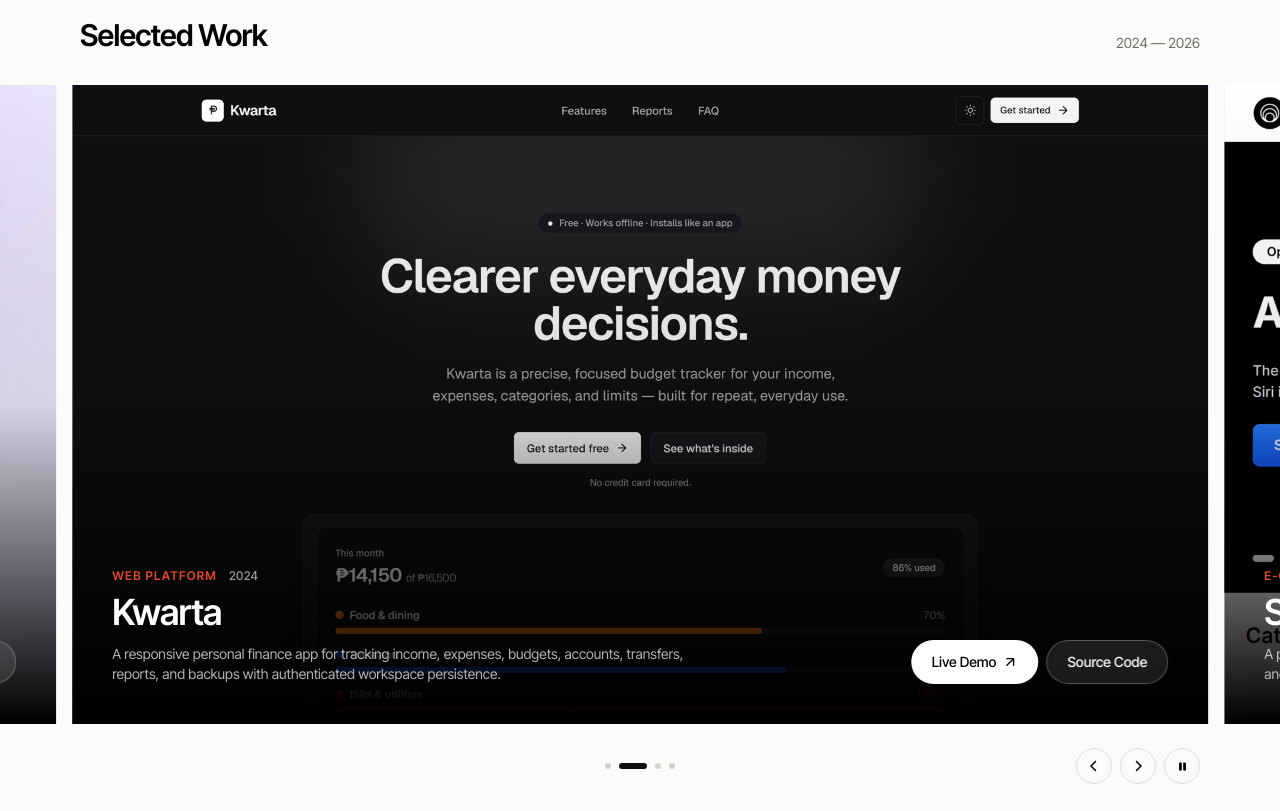
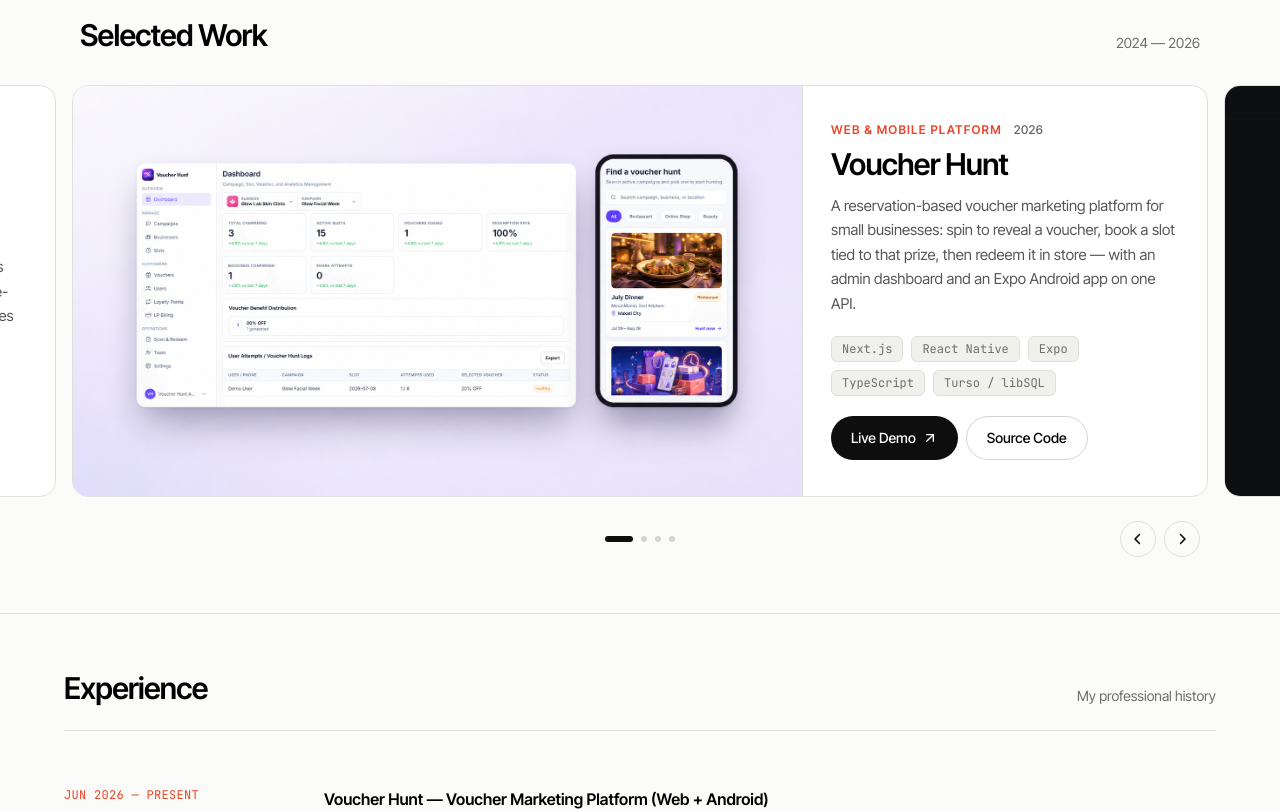
Before and after one commit to JiraldLaurea/digital-porftolio, a Next.js app: page / in a window 1280 px wide. Shown: the part 840-1651 px from the top of the page. Built offline with nearby package versions, Linux system fonts and the light colour scheme.

Commit message:
fix(projects): center Voucher Hunt and disable autoplay

```diff
--- a/src/app/components/ProjectsCard.tsx
+++ b/src/app/components/ProjectsCard.tsx
@@ -3,6 +3,7 @@ import Image from "next/image";
 import { memo } from "react";
 import { FiArrowUpRight, FiImage } from "react-icons/fi";
 import { Project } from "../Types/index";
+import TechStack from "./TechStack";
 
 const ProjectsCard = memo(
   ({
@@ -14,67 +15,69 @@ const ProjectsCard = memo(
     link,
     sourceCode,
     figmaLink,
+    techs,
   }: Project) => {
+    const secondaryBtn =
+      "flex items-center justify-center px-5 text-sm font-medium transition-colors bg-transparent border rounded-full h-11 border-primary5 dark:border-zinc-600 hover:bg-primary-hovered dark:hover:bg-primary-hovered-dark";
+
     return (
-      <div className="w-full overflow-hidden bg-primary2 dark:bg-primary3-dark sm:relative sm:aspect-video sm:bg-zinc-200">
-        {/* Background: screenshot or placeholder. Full, uncropped image on
-            mobile (its own aspect-video box); fills the card as a cover
-            background from sm up, where there's room for an overlay. */}
-        <div className="relative w-full aspect-video sm:absolute sm:inset-0 sm:aspect-auto">
+      <article className="grid w-full h-full overflow-hidden bg-white border rounded-2xl border-border-warm dark:bg-primary2-dark dark:border-zinc-700 lg:grid-cols-[1.8fr_1fr]">
+        {/* Screenshot, full-bleed. Every project shot is exactly 16:9 and the
+            column ratio is tuned so the cell's own 16:9 height is what sets the
+            card height — the image fills edge to edge without being cropped. */}
+        <div className="relative w-full aspect-video bg-primary2 dark:bg-primary1-dark">
           {imgSrc ? (
             <Image
               src={`/img/${imgSrc}`}
               alt={name}
-              className="object-contain sm:object-cover sm:object-top"
+              className="object-cover object-center"
               quality={80}
               fill
               placeholder="blur"
               blurDataURL="/img/blur-placeholder.png"
-              sizes="(max-width: 768px) 100vw, 90vw"
+              sizes="(max-width: 1024px) 100vw, 65vw"
             />
           ) : (
-            <div className="absolute inset-0 flex flex-col items-center justify-center gap-3 bg-linear-to-b from-zinc-200 to-zinc-300 text-zinc-400 dark:from-primary3-dark dark:to-primary1-dark dark:text-zinc-500">
+            <div className="absolute inset-0 flex flex-col items-center justify-center gap-3 bg-linear-to-b from-primary3 to-primary5 text-primary6 dark:from-primary3-dark dark:to-primary1-dark dark:text-zinc-500">
               <FiImage size={40} />
               <p className="text-sm font-medium">Coming soon</p>
             </div>
           )}
         </div>
 
-        {/* Legibility gradient: only needed where text overlays the image */}
-        <div className="hidden sm:block sm:absolute sm:inset-0 sm:bg-linear-to-t sm:from-black sm:via-black/10 sm:to-transparent" />
-
-        {/* Content: a plain panel below the image on mobile, an overlay on
-            the image itself from sm up */}
-        <div className="flex flex-col gap-4 p-6 sm:absolute sm:inset-x-0 sm:bottom-0 sm:flex-row sm:items-end sm:justify-between sm:p-8 lg:p-10">
-          <div className="max-w-xl">
+        {/* Detail rail: sits beside the image from lg up, below it before that */}
+        <div className="flex flex-col justify-center gap-5 p-6 border-t border-border-warm dark:border-zinc-700 lg:border-t-0 lg:border-l lg:p-7">
+          <div>
             <div className="flex items-center gap-3 mb-2">
               {category && (
-                <span className="text-xs font-semibold tracking-widest uppercase text-accent">
+                <span className="text-xs font-semibold tracking-widest uppercase text-accent dark:text-accent-dark">
                   {category}
                 </span>
               )}
               {year && (
-                <span className="text-xs font-medium tracking-wide text-secondary-text dark:text-secondary-text-dark sm:text-white/60">
+                <span className="text-xs font-medium tracking-wide text-primary-text/65 dark:text-primary-text-dark/60">
                   {year}
                 </span>
               )}
             </div>
-            <h3 className="text-2xl font-semibold tracking-tight sm:text-3xl sm:text-white lg:text-4xl">
+            <h3 className="text-2xl font-semibold tracking-tight lg:text-3xl">
               {name}
             </h3>
-            <p className="mt-2 text-sm text-secondary-text dark:text-secondary-text-dark sm:mt-3 sm:text-white/70 line-clamp-3">
+            <p className="mt-3 text-[15px] leading-relaxed text-primary-text/70 dark:text-primary-text-dark/70 line-clamp-5">
               {description}
             </p>
           </div>
 
-          {/* Action buttons: fill the row equally on mobile, auto-width from sm up */}
-          <div className="flex gap-2 sm:flex-wrap sm:shrink-0">
+          <TechStack techs={techs} />
+
+          {(link || sourceCode || figmaLink) && (
+            <div className="flex flex-wrap gap-2">
               {link && (
                 <a
                   href={link}
                   target="_blank"
                   rel="noreferrer"
-                className="flex flex-1 items-center justify-center gap-1.5 px-5 h-11 text-sm font-medium text-primary1 dark:text-black transition-colors bg-primary-text dark:bg-white rounded-full hover:bg-primary-text/85 dark:hover:bg-white/85 sm:flex-none sm:text-black sm:bg-white sm:hover:bg-white/85"
+                  className="flex items-center justify-center gap-1.5 px-5 h-11 text-sm font-medium text-primary1 dark:text-black transition-colors bg-primary-text dark:bg-white rounded-full hover:bg-primary-text/85 dark:hover:bg-white/85"
                 >
                   Live Demo
                   <FiArrowUpRight size={16} />
@@ -85,7 +88,7 @@ const ProjectsCard = memo(
                   href={sourceCode}
                   target="_blank"
                   rel="noreferrer"
-                className="flex flex-1 items-center justify-center px-5 text-sm font-medium transition-colors border rounded-full h-11 border-border-warm dark:border-zinc-700 hover:bg-primary-hovered dark:hover:bg-primary-hovered-dark sm:flex-none sm:text-white sm:border-white/25 sm:bg-white/10 sm:backdrop-blur sm:hover:bg-white/20"
+                  className={secondaryBtn}
                 >
                   Source Code
                 </a>
@@ -95,14 +98,15 @@ const ProjectsCard = memo(
                   href={figmaLink}
                   target="_blank"
                   rel="noreferrer"
-                className="flex flex-1 items-center justify-center px-5 text-sm font-medium transition-colors border rounded-full h-11 border-border-warm dark:border-zinc-700 hover:bg-primary-hovered dark:hover:bg-primary-hovered-dark sm:flex-none sm:text-white sm:border-white/25 sm:bg-white/10 sm:backdrop-blur sm:hover:bg-white/20"
+                  className={secondaryBtn}
                 >
                   Open in Figma
                 </a>
               )}
             </div>
+          )}
         </div>
-      </div>
+      </article>
     );
   },
 );
--- a/src/app/components/ProjectsCarousel.tsx
+++ b/src/app/components/ProjectsCarousel.tsx
@@ -1,21 +1,14 @@
 "use client";
 
 import useEmblaCarousel from "embla-carousel-react";
-import { memo, useCallback, useEffect, useRef, useState } from "react";
-import {
-  FaChevronLeft,
-  FaChevronRight,
-  FaPause,
-  FaPlay,
-} from "react-icons/fa6";
+import { memo, useEffect, useState } from "react";
+import { FaChevronLeft, FaChevronRight } from "react-icons/fa6";
 import { Project } from "../Types";
 import ProjectsCard from "./ProjectsCard";
 
 type ProjectsCarouselProps = {
   projects: Project[];
 };
-
-const AUTOPLAY_DELAY = 5000;
 
 const ProjectsCarousel = memo(({ projects }: ProjectsCarouselProps) => {
   const [emblaRef, emblaApi] = useEmblaCarousel({
@@ -25,25 +18,6 @@ const ProjectsCarousel = memo(({ projects }: ProjectsCarouselProps) => {
     watchDrag: projects.length > 1,
   });
   const [selectedIndex, setSelectedIndex] = useState(0);
-  const [isPlaying, setIsPlaying] = useState(true);
-  const [isInView, setIsInView] = useState(false);
-  const intervalRef = useRef<ReturnType<typeof setInterval> | null>(null);
-
-  // Only allow autoplay once the carousel scrolls into view, so the first
-  // slide is what the visitor actually lands on (and it pauses off-screen)
-  useEffect(() => {
-    if (!emblaApi) return;
-    const node = emblaApi.rootNode();
-    if (!node) return;
-
-    const observer = new IntersectionObserver(
-      ([entry]) => setIsInView(entry.isIntersecting),
-      { threshold: 0.4 },
-    );
-    observer.observe(node);
-
-    return () => observer.disconnect();
-  }, [emblaApi]);
 
   // Track the selected slide for the pagination
   useEffect(() => {
@@ -59,44 +33,22 @@ const ProjectsCarousel = memo(({ projects }: ProjectsCarouselProps) => {
     };
   }, [emblaApi]);
 
-  // Autoplay via a timer (no extra dependency needed)
-  const clearAutoplay = useCallback(() => {
-    if (intervalRef.current) {
-      clearInterval(intervalRef.current);
-      intervalRef.current = null;
-    }
-  }, []);
-
-  const startAutoplay = useCallback(() => {
-    clearAutoplay();
-    if (isPlaying && isInView && emblaApi && projects.length > 1) {
-      intervalRef.current = setInterval(() => {
-        emblaApi.scrollNext();
-      }, AUTOPLAY_DELAY);
-    }
-  }, [clearAutoplay, isPlaying, isInView, emblaApi, projects.length]);
-
-  useEffect(() => {
-    startAutoplay();
-    return clearAutoplay;
-  }, [startAutoplay, clearAutoplay]);
-
   const iconBtn =
     "flex items-center justify-center transition border rounded-full w-9 h-9 hover:bg-primary-hovered dark:border-zinc-700 dark:hover:bg-primary-hovered-dark disabled:opacity-40";
 
   return (
     <>
-      <div
-        ref={emblaRef}
-        className="overflow-hidden select-none"
-        onMouseEnter={clearAutoplay}
-        onMouseLeave={startAutoplay}
-      >
+      <div ref={emblaRef} className="overflow-hidden select-none">
         {/* Each slide caps at the content column width and centres, so the
-                    active card fills the column while neighbours bleed outside it */}
-        <div className="flex">
+                    active card fills the column while neighbours bleed outside it.
+                    items-stretch + a flex slide gives every card the height of
+                    the tallest one, so slides don't jump as the carousel moves */}
+        <div className="flex items-stretch">
           {projects.map((project, index) => (
-            <div key={index} className="flex-[0_0_100%] max-w-6xl min-w-0 px-2">
+            <div
+              key={index}
+              className="flex flex-[0_0_100%] max-w-6xl min-w-0 px-2"
+            >
               <ProjectsCard {...project} />
             </div>
           ))}
@@ -137,17 +89,6 @@ const ProjectsCarousel = memo(({ projects }: ProjectsCarouselProps) => {
             >
               <FaChevronRight size={12} />
             </button>
-            <button
-              aria-label={isPlaying ? "Pause" : "Play"}
-              onClick={() => setIsPlaying((prev) => !prev)}
-              className={iconBtn}
-            >
-              {isPlaying ? (
-                <FaPause size={11} />
-              ) : (
-                <FaPlay size={11} className="ml-0.5" />
-              )}
-            </button>
           </div>
         ) : (
           <div />
```
Also changed, not shown: public/img/projects-voucher-hunt.png. Lines whose indentation alone changed are shown as unchanged.
